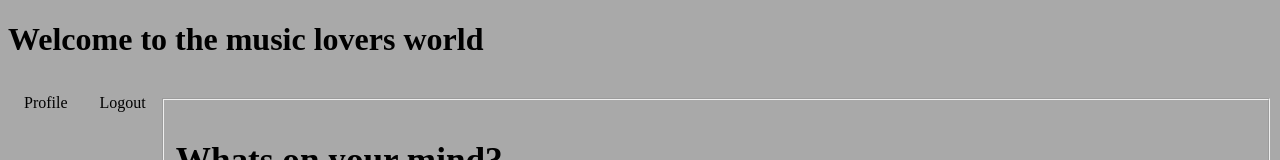
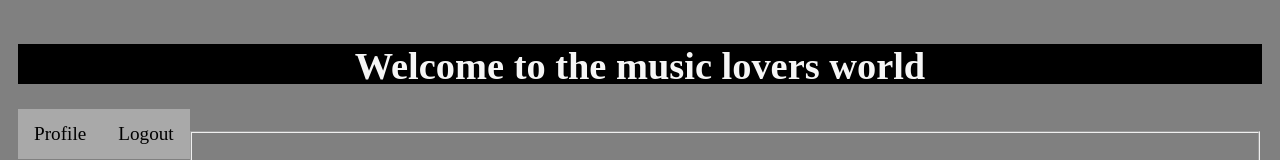
Before and after one commit to yudhis8r/shreeya917.github.io, a plain HTML site: page home.html in a window 1280 px wide. Shown: the top 160 px of the page. Drawn offline with Linux system fonts and the light colour scheme.

Commit message:
Update home.css

```diff
--- a/home.css
+++ b/home.css
@@ -1,15 +1,16 @@
 body{
-    background-color: darkgray;
-    background-repeat: no-repeat;
-    background-attachment: fixed;
-    background-size: 100% 100%;
+    background-color:gray;
+    font-family: "Times New Roman", Times, serif;
+    font-size: larger;
+    padding:10px;
 }
 
 
-header {
-    background-color: lightgray;
+h1 {
+    background-color: black;
     height: 40px;
     text-align: center;
+    color:whitesmoke;
 
 }
 
@@ -25,9 +26,9 @@ h4{
     font-size: 150%;
     color: black;
 }
-}
+
 nav {
-    float: right;
+    float: left;
 
 }
 
@@ -67,3 +68,9 @@ div.right{
 input {
     padding: 10px 20px;
 }
+footer {
+    position: relative;
+    text-align: center;
+    height: 30px;
+     background-color: white;
+}
```
